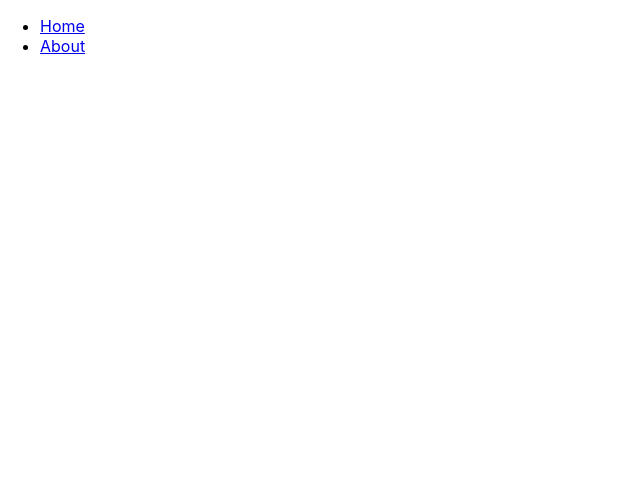
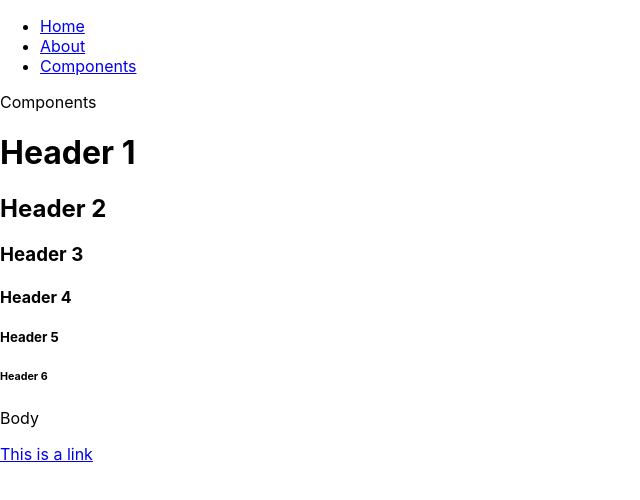
Before and after one commit to yamsboi/a4w, a React (Create React App) app: page /components in a window 1280 px wide. Shown: the top 500 px of the page, without its empty margins (0-640 px from the left). Built offline with nearby package versions, Linux system fonts and the light colour scheme.

Commit message:
Added DynamicTag in Typography

```diff
--- a/package.json
+++ b/package.json
@@ -3,9 +3,12 @@
   "version": "0.1.0",
   "private": true,
   "dependencies": {
+    "prop-types": "^15.7.2",
     "react": "^16.8.6",
     "react-dom": "^16.8.6",
-    "react-scripts": "3.0.1"
+    "react-router-dom": "^5.0.1",
+    "react-scripts": "3.0.1",
+    "styled-components": "^4.3.2"
   },
   "scripts": {
     "start": "react-scripts start",
--- a/src/Components/App.js
+++ b/src/Components/App.js
@@ -1,24 +1,23 @@
-import React from "react";
+import React, { useState } from "react";
 import styled from "styled-components";
 import { BrowserRouter as Router, Route } from "react-router-dom";
 import "./App.css";
-import Index from "../Routes/Index";
-import About from "../Routes/About";
+import Index from "./Routes/Index";
+import About from "./Routes/About";
+import Components from "./Routes/Components";
+
 import Nav from "./Nav";
-
-const Container = styled.div`
-  background: red;
-`;
+import Typography from "./Typography";
 
 function App() {
   return (
     <div className="App">
-      <Container />
       <Router>
         <div>
           <Nav />
           <Route path="/" exact component={Index} />
           <Route path="/about/" component={About} />
+          <Route path="/components/" component={Components} />
         </div>
       </Router>
     </div>
--- a/src/Components/Nav.jsx
+++ b/src/Components/Nav.jsx
@@ -11,6 +11,9 @@ function Nav() {
         <li>
           <Link to="/about/">About</Link>
         </li>
+        <li>
+          <Link to="/components/">Components</Link>
+        </li>
       </ul>
     </nav>
   );
--- /dev/null
+++ b/src/Components/Routes/Components.jsx
@@ -0,0 +1,22 @@
+import React from "react";
+import Typography from "../Typography";
+
+function Components() {
+  return (
+    <div>
+      Components
+      <Typography type="h1">Header 1</Typography>
+      <Typography type="h2">Header 2</Typography>
+      <Typography type="h3">Header 3</Typography>
+      <Typography type="h4">Header 4</Typography>
+      <Typography type="h5">Header 5</Typography>
+      <Typography type="h6">Header 6</Typography>
+      <Typography type="p">Body</Typography>
+      <Typography type="a" href="https://www.youtube.com">
+        This is a link
+      </Typography>
+    </div>
+  );
+}
+
+export default Components;
--- /dev/null
+++ b/src/Components/Typography.jsx
@@ -0,0 +1,19 @@
+import React from "react";
+import PropTypes from "prop-types";
+
+function Typography(props) {
+  const DynamicTag = `${props.type}`;
+
+  return props.type === "a" ? (
+    <DynamicTag href={props.href}>{props.children}</DynamicTag>
+  ) : (
+    <DynamicTag>{props.children}</DynamicTag>
+  );
+}
+
+export default Typography;
+
+Typography.propTypes = {
+  type: PropTypes.string,
+  href: PropTypes.string
+};
```
Also changed, not shown: src/Components/Routes/About.jsx (renamed from src/Routes/About.jsx), src/Components/Routes/Index.jsx (renamed from src/Routes/Index.jsx), 2 other files (tests, documents, lock files or other folders).
